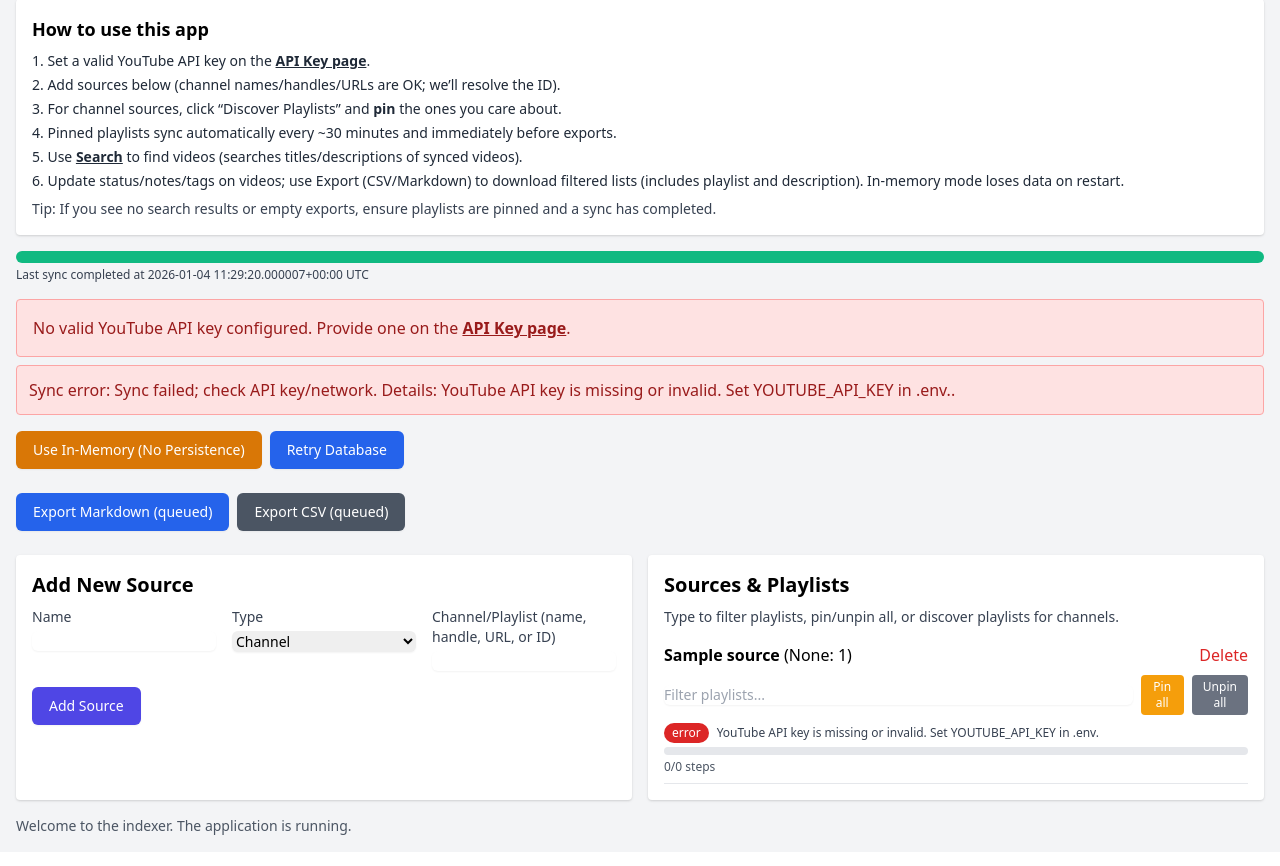
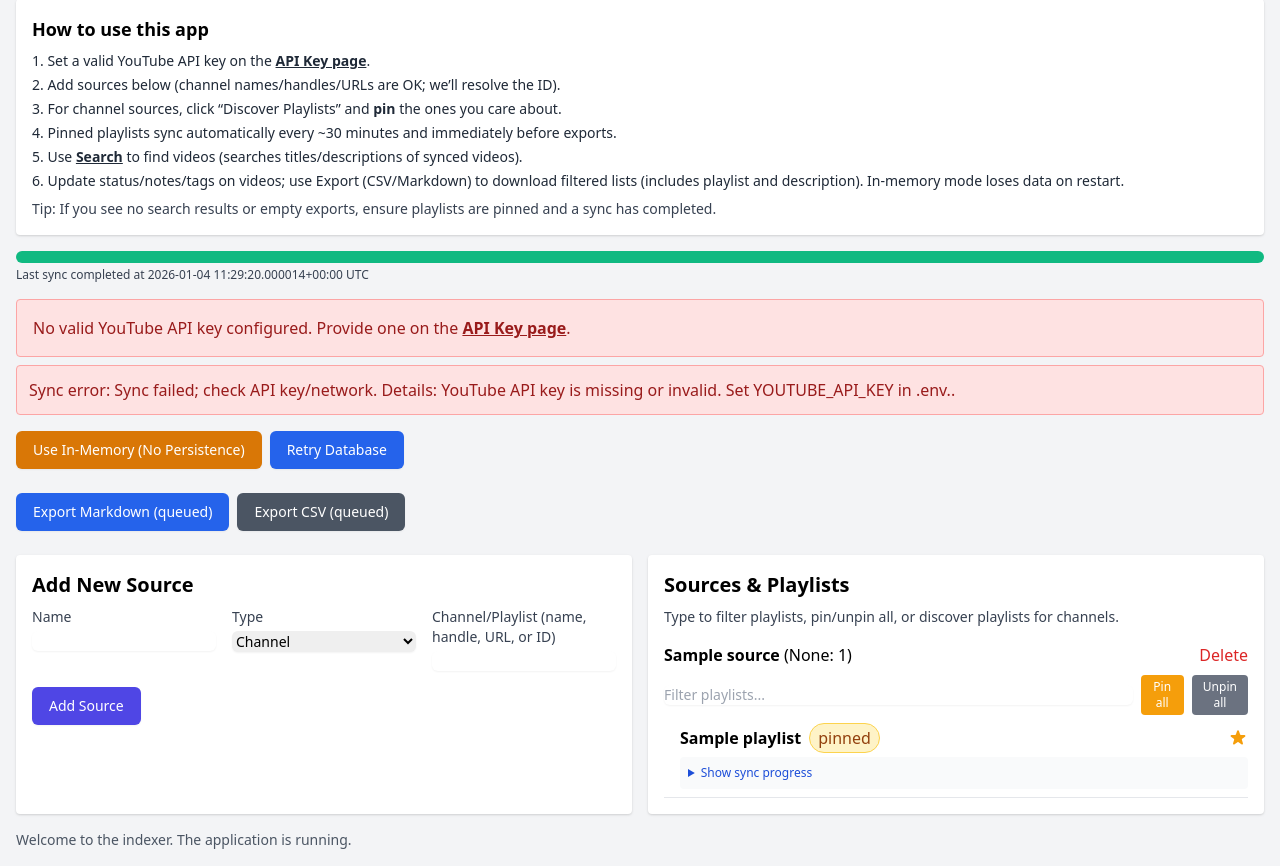
Before and after one commit to DanielLowry/youtube-conference-indexer, a FastAPI app: page / in a window 1280 px wide. Shown: the part 137-1003 px from the top of the page. Before the commit the page ends 972 px from the top, so only its background shows below. Run offline with FastAPI, Linux system fonts and the light colour scheme; tables that the repository leaves empty hold one stand-in row (values such as "Sample post"); some libraries are stand-ins or nearby versions.

Commit message:
Fix bug to show playlists before fetching video metadata

```diff
--- a/app/main.py
+++ b/app/main.py
@@ -10,6 +10,9 @@ from sqlalchemy.orm import Session
 
 from . import crud, models, schemas, youtube, export, database, state
 from .services import sync as sync_service
+
+# Ensure our own log lines appear alongside uvicorn's
+logging.basicConfig(level=logging.INFO, format="%(asctime)s %(levelname)s %(message)s")
 
 
 @asynccontextmanager
@@ -61,7 +64,9 @@ def _page_error(request: Request, message: str, status_code: int = 500) -> HTMLR
 
 def _home_context(db: Session):
     db_state = database.get_db_state()
-    api_key_valid = youtube.has_valid_key()
+    key = youtube.get_api_key()
+    key_present = bool(key) and "your_api_key_here" not in key
+    api_key_valid = youtube.has_valid_key() if key_present else False
     sources = crud.get_sources(db)
     playlist_status = {}
     for source in sources:
@@ -227,6 +232,24 @@ async def create_source_from_form(
                     description=None,
                 )
                 crud.create_playlist(db, playlist=playlist, source_id=created_source.id)
+        elif type == "channel":
+            # Auto-discover once so playlists render immediately (best-effort; non-blocking)
+            if youtube.has_valid_key():
+                try:
+                    playlists_data = youtube.get_channel_playlists(channel_id)
+                    for item in playlists_data:
+                        playlist_id = item["id"]
+                        existing_playlist = crud.get_playlist_by_external_id(db, external_id=playlist_id)
+                        if not existing_playlist:
+                            playlist = schemas.PlaylistCreate(
+                                external_id=playlist_id,
+                                title=item["snippet"]["title"],
+                                description=item["snippet"]["description"],
+                            )
+                            crud.create_playlist(db, playlist=playlist, source_id=created_source.id)
+                    state.mark_discover_cache(created_source.id)
+                except Exception as exc:  # noqa: BLE001
+                    logging.exception("Auto-discover on create failed")
         return RedirectResponse(url="/sources", status_code=303)
     except Exception as exc:  # noqa: BLE001
         logging.exception("Create source failed")
@@ -256,6 +279,8 @@ async def load_source_playlists(
     if not source:
         raise HTTPException(status_code=404, detail="Source not found")
 
+    logging.info("Load playlists for source_id=%s refresh=%s", source_id, refresh)
+    before_count = len(source.playlists)
     if source.type == "channel":
         needs_discover = refresh or not source.playlists or state.discover_cache_expired(source_id)
         if needs_discover:
@@ -263,6 +288,7 @@ async def load_source_playlists(
                 return _inline_error("No valid YouTube API key configured. Set one on the API Key page.")
             try:
                 playlists_data = youtube.get_channel_playlists(source.external_id)
+                logging.info("Discovered %s playlists for source_id=%s", len(playlists_data), source_id)
                 for item in playlists_data:
                     playlist_id = item["id"]
                     existing_playlist = crud.get_playlist_by_external_id(db, external_id=playlist_id)
@@ -279,11 +305,19 @@ async def load_source_playlists(
                 return _inline_error(f"Error loading playlists: {exc}")
 
     db.refresh(source)
-    playlist_status = {pl.id: state.get_playlist_status(pl.id) for pl in source.playlists}
+    logging.info(
+        "Load playlists complete source_id=%s count_before=%s count_after=%s",
+        source_id,
+        before_count,
+        len(source.playlists),
+    )
+    # Prioritize pinned playlists first
+    playlists = sorted(source.playlists, key=lambda pl: (not pl.pinned, (pl.title or "").lower()))
+    playlist_status = {pl.id: state.get_playlist_status(pl.id) for pl in playlists}
     return templates.TemplateResponse(
         request,
         "playlist-list.html",
-        {"request": request, "playlists": source.playlists, "playlist_status": playlist_status},
+        {"request": request, "playlists": playlists, "playlist_status": playlist_status},
     )
 
 
@@ -417,7 +451,9 @@ async def run_sync(background_tasks: BackgroundTasks, request: Request, db: Sess
 
 
 @app.get("/playlists/{playlist_id}/status", response_class=HTMLResponse)
-async def playlist_status_fragment(playlist_id: int):
+async def playlist_status_fragment(playlist_id: int, db: Session = Depends(get_db)):
+    playlist = crud.get_playlist(db, playlist_id=playlist_id)
+    pinned = bool(playlist and playlist.pinned)
     status = state.get_playlist_status(playlist_id)
     state_value = status.get("state", "idle")
     done = status.get("done", 0) or 0
@@ -425,15 +461,69 @@ async def playlist_status_fragment(playlist_id: int):
     percent = 0
     if total:
         percent = int(min(done, total) / total * 100)
-    trigger = "load, every 1s" if state_value in ("queued", "fetching") else "load"
-    disabled = state_value in ("queued", "fetching")
+    # Only keep polling when queued/fetching; otherwise one-shot
+    trigger_attr = ' hx-trigger="every 2s"' if state_value in ("queued", "fetching") else ""
     message = status.get("message") or ""
+    started_at = status.get("started_at")
+    logging.info(
+        "playlist_status_fragment id=%s state=%s done=%s total=%s message=%s started_at=%s",
+        playlist_id,
+        state_value,
+        done,
+        total,
+        message,
+        started_at,
+    )
+    if not pinned:
+        state_value = "not_pinned"
+        message = "Pin this playlist to sync."
+        trigger_attr = ""
+    if state_value == "idle" and state.sync_in_progress:
+        state_value = "fetching"
+        trigger_attr = ' hx-trigger="every 2s"'
+        if not message:
+            message = "Sync running..."
+    elapsed_text = ""
+    if started_at:
+        elapsed_seconds = int((datetime.datetime.now(datetime.UTC) - started_at).total_seconds())
+        if elapsed_seconds >= 3600:
+            elapsed_text = f"{elapsed_seconds // 3600}h {(elapsed_seconds % 3600) // 60}m elapsed"
+        elif elapsed_seconds >= 60:
+            elapsed_text = f"{elapsed_seconds // 60}m {elapsed_seconds % 60}s elapsed"
+        else:
+            elapsed_text = f"{elapsed_seconds}s elapsed"
+
+    # If a playlist has been stuck in queued/fetching for too long, mark it as error to stop polling.
+    updated_at = status.get("updated_at")
+    if state_value in ("queued", "fetching") and updated_at:
+        age = (datetime.datetime.now(datetime.UTC) - updated_at).total_seconds()
+        if age > 180:
+            state.set_playlist_status(
+                playlist_id,
+                state="error",
+                total=total,
+                done=done,
+                message="Sync timed out. Check API key/network.",
+            )
+            status = state.get_playlist_status(playlist_id)
+            state_value = status.get("state", state_value)
+            message = status.get("message", message)
+            trigger = "load"
+
+    total_display = total if total else "?"
+    indeterminate_bar = total == 0 and state_value in ("queued", "fetching")
+
+    progress_bar = (
+        "<div class='bg-gradient-to-r from-blue-500 to-green-500 h-2 animate-pulse w-full'></div>"
+        if indeterminate_bar
+        else f"<div class='bg-gradient-to-r from-blue-500 to-green-500 h-2 transition-all duration-500' style='width: {percent}%'></div>"
+    )
+
     content = f"""
     <div
         id="playlist-status-{playlist_id}"
         data-state="{state_value}"
-        hx-get="/playlists/{playlist_id}/status"
-        hx-trigger="{trigger}"
+        hx-get="/playlists/{playlist_id}/status"{trigger_attr}
         hx-swap="outerHTML"
         hx-on::afterSwap="
             const btn = this.closest('li')?.querySelector('button');
@@ -450,13 +540,19 @@ async def playlist_status_fragment(playlist_id: int):
         class="text-xs text-gray-700 space-y-1"
     >
         <div class="flex items-center space-x-2">
-            <span class="px-2 py-0.5 rounded-full text-white text-[10px] {'bg-blue-600' if state_value in ('queued','fetching') else 'bg-green-600' if state_value == 'ready' else 'bg-red-600' if state_value == 'error' else 'bg-gray-500'}">{state_value}</span>
-            <span>{message}</span>
+            <span class="px-2 py-0.5 rounded-full text-white text-[10px] {'bg-blue-600' if state_value in ('queued','fetching') else 'bg-green-600' if state_value == 'ready' else 'bg-red-600' if state_value == 'error' else 'bg-gray-500'}">
+                {state_value}
+            </span>
+            <span class="text-sm">{message}</span>
         </div>
         <div class="w-full bg-gray-200 rounded-full h-2 overflow-hidden">
-            <div class="bg-green-500 h-2" style="width: {percent}%"></div>
+            {progress_bar}
         </div>
-        <div class="text-[10px] text-gray-600">{done}/{total} steps</div>
+        <div class="text-[11px] text-gray-700 flex items-center space-x-2">
+            <span class="font-mono">{done}/{total_display} steps</span>
+            {f'<span class="text-gray-500">{elapsed_text}</span>' if elapsed_text else ''}
+            {f'<span class="animate-pulse text-blue-700">syncing…</span>' if state_value in ('queued', 'fetching') else ''}
+        </div>
     </div>
     """
     return HTMLResponse(content)
--- a/templates/index.html
+++ b/templates/index.html
@@ -203,12 +203,6 @@
                     <ul
                         id="source-{{ source.id }}-playlists"
                         class="ml-4 mt-2 space-y-1 list-disc list-inside"
-                        hx-get="/sources/{{ source.id }}/playlists"
-                        hx-trigger="load delay:150ms"
-                        hx-target="this"
-                        hx-swap="innerHTML"
-                        hx-sync="this:abort"
-                        hx-queue="last"
                     >
                         {% for playlist in source.playlists %}
                             {% include "playlist-item.html" %}
--- a/templates/playlist-item.html
+++ b/templates/playlist-item.html
@@ -1,9 +1,14 @@
 {% set pstatus = playlist_status.get(playlist.id) if playlist_status is defined else None %}
 {% set state = pstatus.state if pstatus else 'idle' %}
 {% set disable_pin = state in ['queued','fetching'] %}
-<li class="flex flex-col space-y-1" id="playlist-{{ playlist.id }}" x-show="!filter || '{{ playlist.title | lower }}'.includes(filter.toLowerCase())" x-cloak>
+<li class="flex flex-col space-y-1" id="playlist-{{ playlist.id }}" x-show="!filter || '{{ playlist.title | lower }}'.includes(filter.toLowerCase())">
     <div class="flex items-center justify-between">
-        <span>{{ playlist.title }}</span>
+        <div class="flex items-center space-x-2">
+            <span class="font-semibold">{{ playlist.title }}</span>
+            {% if playlist.pinned %}
+            <span class="text-[10px] px-2 py-0.5 rounded-full bg-yellow-100 text-yellow-800 border border-yellow-300">pinned</span>
+            {% endif %}
+        </div>
         <button
             {% if disable_pin %}disabled class="text-gray-300 cursor-not-allowed"{% else %}class="{% if playlist.pinned %}text-yellow-500{% else %}text-gray-400{% endif %} hover:text-gray-600"{% endif %}
             hx-post="/playlists/{{ playlist.id }}/pin"
@@ -23,11 +28,12 @@
             {% endif %}
         </button>
     </div>
-    <div
-        id="playlist-status-{{ playlist.id }}"
-        hx-get="/playlists/{{ playlist.id }}/status"
-        hx-trigger="{% if state in ['queued','fetching'] %}load, every 1s{% else %}load{% endif %}"
-        hx-swap="outerHTML"
-        class="text-xs text-gray-600"
-    ></div>
+    <details class="bg-gray-50 rounded p-2" x-data>
+        <summary class="text-xs text-blue-700 cursor-pointer select-none">Show sync progress</summary>
+        <div class="mt-2 text-xs text-gray-600" id="playlist-status-{{ playlist.id }}"
+            hx-get="/playlists/{{ playlist.id }}/status"
+            hx-trigger="{% if playlist.pinned %}revealed, every 2s{% else %}revealed{% endif %}"
+            hx-swap="outerHTML"
+        ></div>
+    </details>
 </li>
```
Also changed, not shown: app/services/sync.py (+9 -1 lines), app/state.py (+22 -0 lines), tests/test_api_key.py (+3 -0 lines), tests/test_channels.py (+20 -0 lines).
